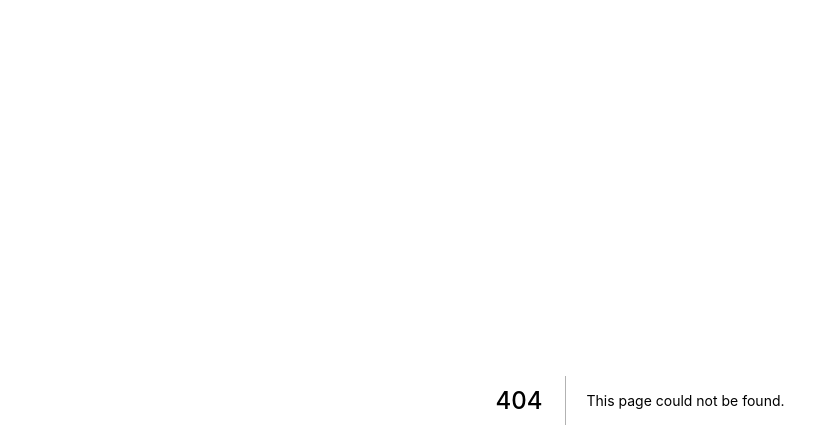
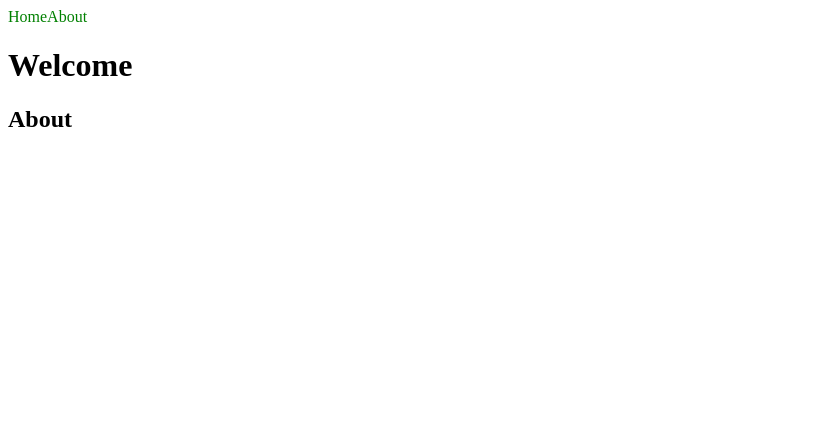
Before and after one commit to nayaabkhan/nayaabkhan.dev, a Next.js app: page /about in a window 1280 px wide. Before the commit this address had no page. Shown: the top 448 px of the page, without its empty margins (0-839 px from the left). Built offline with nearby package versions, Linux system fonts and the light colour scheme.

Commit message:
Setup styled-components

```diff
--- /dev/null
+++ b/components/header.js
@@ -0,0 +1,10 @@
+import PageLink from './page-link'
+
+const Header = () => (
+  <header>
+    <PageLink href="/">Home</PageLink>
+    <PageLink href="/about">About</PageLink>
+  </header>
+)
+
+export default Header
--- /dev/null
+++ b/components/layout.js
@@ -0,0 +1,11 @@
+import Header from './header'
+
+const Layout = ({ children }) => (
+  <div>
+    <Header />
+    <h1>Welcome</h1>
+    {children}
+  </div>
+)
+
+export default Layout
--- /dev/null
+++ b/components/page-link.js
@@ -0,0 +1,16 @@
+import Link from 'next/link'
+import styled from 'styled-components'
+
+const StyledLink = styled.a`
+  text-decoration: none;
+  cursor: pointer;
+  color: green;
+`
+
+const PageLink = ({ href, children }) => (
+  <Link href={href} passHref>
+    <StyledLink>{children}</StyledLink>
+  </Link>
+)
+
+export default PageLink
--- /dev/null
+++ b/pages/_document.js
@@ -0,0 +1,29 @@
+import Document from 'next/document'
+import { ServerStyleSheet } from 'styled-components'
+
+export default class MyDocument extends Document {
+  static async getInitialProps(ctx) {
+    const sheet = new ServerStyleSheet()
+    const originalRenderPage = ctx.renderPage
+
+    try {
+      ctx.renderPage = () =>
+        originalRenderPage({
+          enhanceApp: App => props => sheet.collectStyles(<App {...props} />)
+        })
+
+      const initialProps = await Document.getInitialProps(ctx)
+      return {
+        ...initialProps,
+        styles: (
+          <>
+            {initialProps.styles}
+            {sheet.getStyleElement()}
+          </>
+        )
+      }
+    } finally {
+      sheet.seal()
+    }
+  }
+}
--- /dev/null
+++ b/pages/about.js
@@ -0,0 +1,9 @@
+import Layout from '../components/layout'
+
+const AboutPage = () => (
+  <Layout>
+    <h2>About</h2>
+  </Layout>
+)
+
+export default AboutPage
--- a/pages/index.js
+++ b/pages/index.js
@@ -1 +1,5 @@
-export default () => <div>Welcome to next.js!</div>
+import Layout from '../components/layout'
+
+const IndexPage = () => <Layout>Welcome to next.js!</Layout>
+
+export default IndexPage
```
Also changed, not shown: package.json (+5 -2 lines), .babelrc (added), 1 other file (tests, documents, lock files or other folders).
